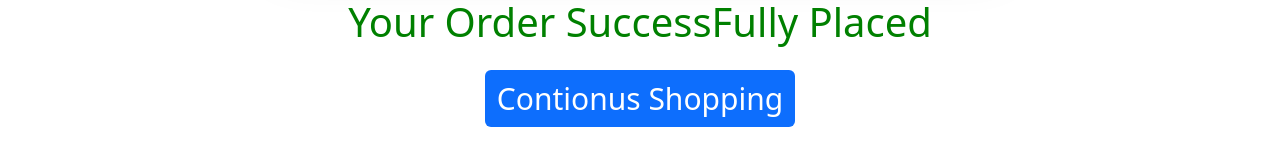
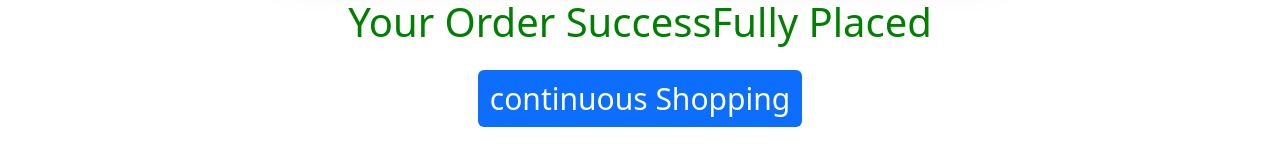
Before and after one commit to karthicK007V/Mern-project2-frontend, a React (Create React App) app: page /cart/checkout in a window 1280 px wide. Shown: the part 307-472 px from the top of the page. Built offline with nearby package versions, Linux system fonts and the light colour scheme; no server answers.

Commit message:
Update checkout.js

```diff
--- a/src/pages/checkout.js
+++ b/src/pages/checkout.js
@@ -66,7 +66,8 @@ const Checkout = () => {
                 </div>
                 <div className='success text-center mt-5'>
                     <h1 style={{"color":"green"}}>Your Order SuccessFully Placed</h1>
-                    <button className='btn btn-primary m-3'  onClick={()=>con()}>Contionus Shopping</button>
+                    <button className='btn btn-primary m-3'  onClick={()=>con()}>
+continuous Shopping</button>
 
                 </div>
 
```
